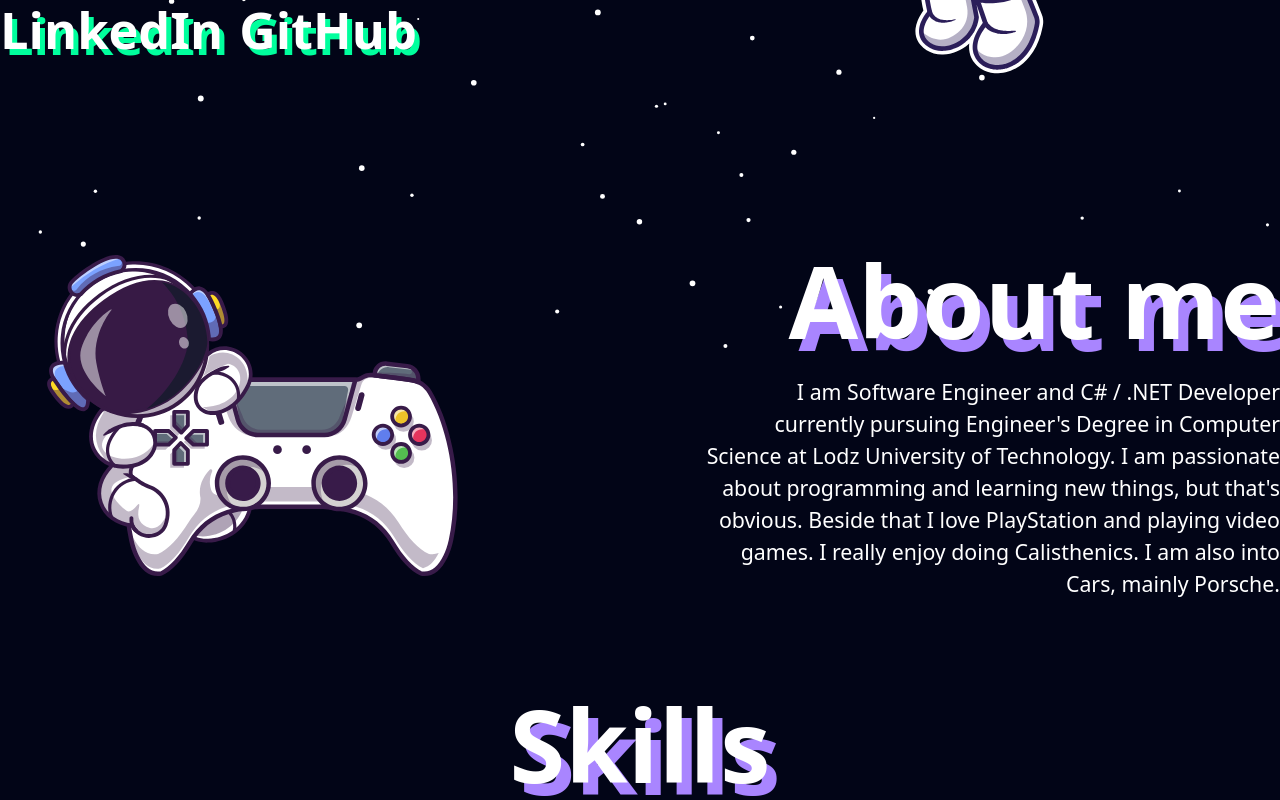
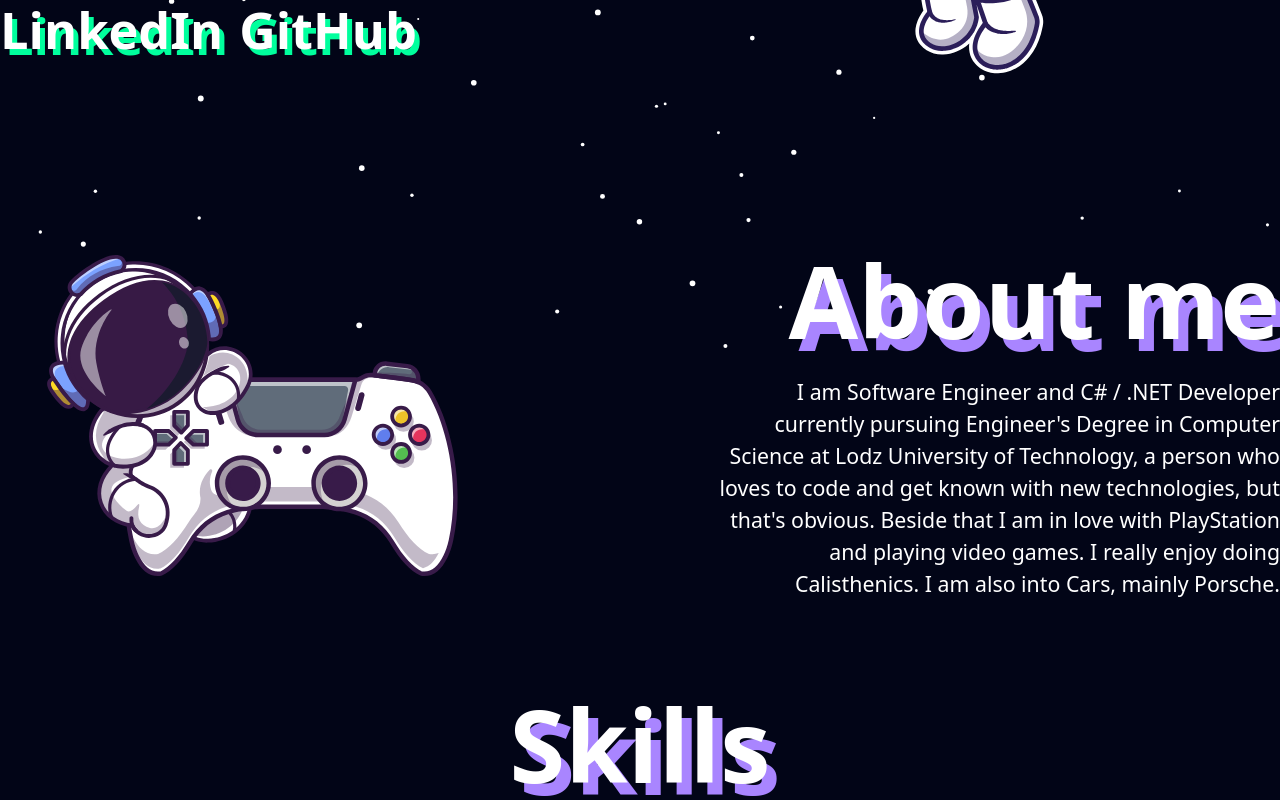
Before and after one commit to jaqubm/PortfolioV2, a React (Vite) app: page / in a window 1280 px wide. Shown: the part 440-1240 px from the top of the page. Built offline with nearby package versions, Linux system fonts and the light colour scheme.

Commit message:
Updated content of AboutMe component

```diff
--- a/src/components/AboutMe.jsx
+++ b/src/components/AboutMe.jsx
@@ -3,7 +3,7 @@ import Gaming from '../assets/gaming.svg'
 
 function AboutMe() {
 
-  const content = "I am Software Engineer and C# / .NET Developer currently pursuing Engineer's Degree in Computer Science at Lodz University of Technology. I am passionate about programming and learning new things, but that's obvious. Beside that I love PlayStation and playing video games. I really enjoy doing Calisthenics. I am also into Cars, mainly Porsche."
+  const content = "I am Software Engineer and C# / .NET Developer currently pursuing Engineer's Degree in Computer Science at Lodz University of Technology, a person who loves to code and get known with new technologies, but that's obvious. Beside that I am in love with PlayStation and playing video games. I really enjoy doing Calisthenics. I am also into Cars, mainly Porsche."
 
   return (
     <div className='w-full flex sm:flex-row flex-col justify-center items-center'>
```
